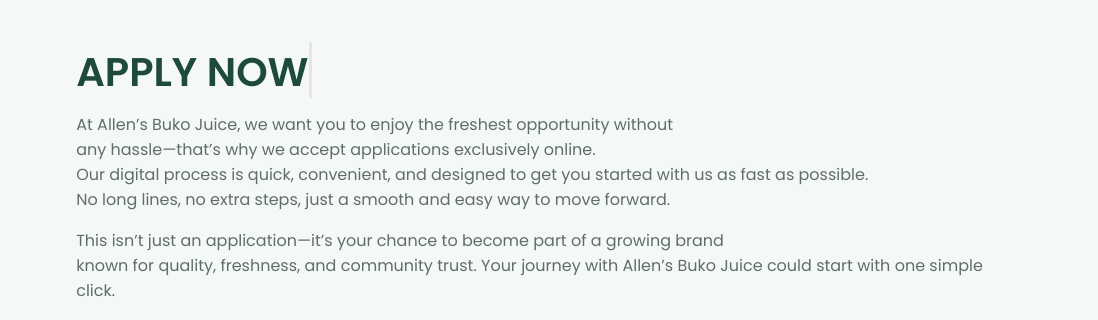
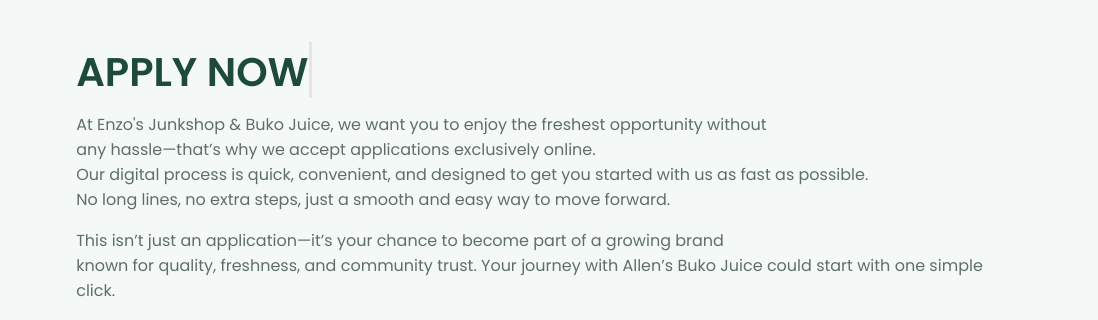
Before and after one commit to jaytea2/ITWS-CASE-STUDY-FINALS, a plain HTML site: page index.html in a window 1280 px wide. Shown: the part 333-653 px from the top of the page, 182-1280 px from the left. Drawn offline with Linux system fonts and the light colour scheme.

Commit message:
Update index.html

```diff
--- a/index.html
+++ b/index.html
@@ -51,7 +51,7 @@
     <div class="home-content">
         <h3 class="typing-text-home">  <span></span></h3>
 
-        <p>At Allen’s Buko Juice, we want you to enjoy the freshest opportunity without<br>
+        <p>At Enzo's Junkshop & Buko Juice, we want you to enjoy the freshest opportunity without<br>
            any hassle—that’s why we accept applications exclusively online.<br>
            Our digital process is quick, convenient, and designed to get you started with us as fast as possible.<br>
            No long lines, no extra steps, just a smooth and easy way to move forward.<br>
```
